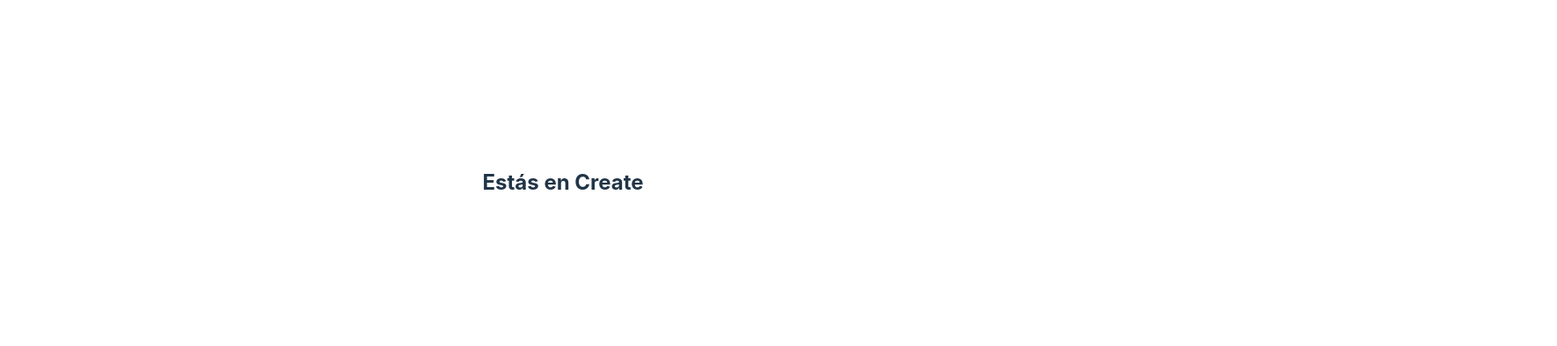
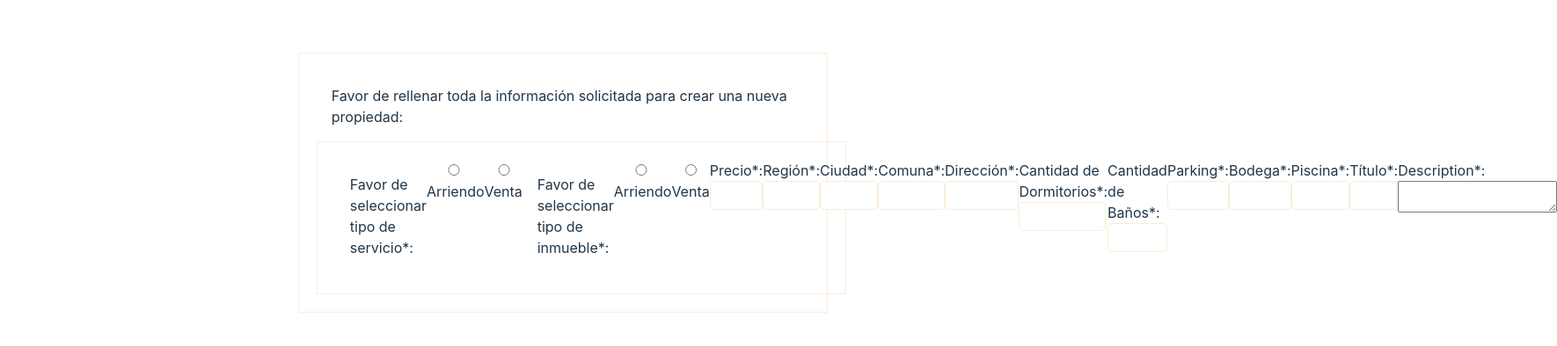
Before and after one commit to FernandaOlivares/Full-Stack-Project-Front, a React (Vite) app in the folder client/: page /create in a window 1280 px wide. Shown: the part 192-586 px from the top of the page at 88% size, 1770 px wide, since content can reach past the window. Built offline with nearby package versions, Linux system fonts and the light colour scheme.

Commit message:
Starting Components: PostNewProperty + Create ->LandingPage & Routes Updated

```diff
--- a/client/src/App.jsx
+++ b/client/src/App.jsx
@@ -1,5 +1,6 @@
 import { BrowserRouter, Routes, Route } from 'react-router-dom';
 
+import LandingPage from '../src/views/LandingPage/LandingPage.jsx'
 import Home from '../src/views/Home/Home.jsx';
 import Detail from '../src/views/Detail/Detail.jsx';
 import Create from '../src/views/Create/Create.jsx';
@@ -13,7 +14,7 @@ function App() {
     <BrowserRouter>
       <div>
       <Routes>
-        <Route exact path='/' element ={<Home/>}/>
+        <Route exact path='/' element ={<LandingPage/>}/>
         <Route exact path='/home' element ={<Home/>}/>
         <Route exact path='/home/:id' element ={<Detail/>}/>
         <Route exact path='/create' element ={<Create/>}/>
--- a/client/src/components/Card/Card.jsx
+++ b/client/src/components/Card/Card.jsx
@@ -8,7 +8,7 @@ function Card({property}) {
     return (
       <>
         <div className={styles.card}>
-        <Link to={`home/${id}`}>
+        <Link to={`${id}`}>
         <h3>Comuna:</h3>
         <h3>{name}</h3>
         <h3>Precio:</h3>
--- a/client/src/components/Form/Form.module.css
+++ b/client/src/components/Form/Form.module.css
@@ -0,0 +1,46 @@
+.formContainer {
+    width: 70vh;
+    padding: 20px;
+    margin-left: 0%;
+    margin-top: 0vh;
+}
+
+.formInstructions{
+    text-align: left;
+    margin-left: 3%;
+  }
+
+  .formContainer {
+    display: flex;
+    flex-direction: column;
+    border: 1px solid antiquewhite;
+}
+
+.inputContainer {
+    display: flex;
+    align-items: center;
+    width: 100%;
+}
+
+.inputField {
+    margin-bottom: 0.6vh;
+    display: flex;
+    align-items: left;
+}
+
+.inputField label {
+    margin-bottom: 3px;
+    flex: 1;
+    text-align: left;
+}
+
+.inputField input {
+    width:80%;
+    padding: 8px;
+    border: 1px solid antiquewhite;
+    border-radius: 5px;
+}
+.inputField input:focus {
+    outline: none;
+    box-shadow: 0px 0px 0.3vw antiquewhite;
+}
--- /dev/null
+++ b/client/src/components/Form/PostNewPropertyForm.jsx
@@ -0,0 +1,123 @@
+import { useState } from 'react';
+
+import styles from './Form.module.css';
+
+function PostNewPropertyForm() {
+  const [input, setInput] = useState({
+    category:'',
+    type:'',
+    price: '',
+    region: '',
+    city: '',
+    zone: '',
+    address: '',
+    bedrooms: '',
+    bathrooms: '',
+    parking: '',
+    storage:'',
+    swimmingPool:'',
+    title: '',
+    description: '',
+    images: [],
+  });
+
+  const handleSubmit = (event) => {
+    // Lógica para manejar el envío del formulario
+  };
+
+  const handleChange = (event) => {
+    // Lógica para manejar los cambios en los campos del formulario
+  };
+
+  return (
+    <>
+      <div>
+      <div className={styles.formContainer}>
+      <p className={styles.formInstructions}>Favor de rellenar toda la información solicitada para crear una nueva propiedad:</p>
+        <form onSubmit={handleSubmit} className={styles.formContainer}>
+          <div className={styles.inputField}>
+            <p className={styles.formInstructions}>Favor de seleccionar tipo de servicio*:</p>
+            <label>
+              <input type='radio' name='category' value={input.category}/> Arriendo
+              </label>
+              <label>
+              <input type='radio' name='category' value={input.category}/> Venta
+            </label>
+            <p className={styles.formInstructions}>Favor de seleccionar tipo de inmueble*:</p>
+            <label>
+              <input type='radio' name='type' value={input.type}/> Arriendo
+              </label>
+              <label>
+              <input type='radio' name='type' value={input.type}/> Venta
+            </label>
+            <label>Precio*:
+              <div className={styles.inputContainer}>
+                <input type='text' name='price' value={input.price} onChange={handleChange}/>
+              </div>
+            </label>
+            <label>Región*:
+              <div className={styles.inputContainer}>
+                <input type='text' name='region' value={input.region} onChange={handleChange}/>
+              </div>
+            </label>
+            <label>Ciudad*:
+              <div className={styles.inputContainer}>
+                <input type='text' name='city' value={input.city} onChange={handleChange}/>
+              </div>
+            </label>
+            <label>Comuna*:
+              <div className={styles.inputContainer}>
+                <input type='text' name='zone' value={input.zone} onChange={handleChange}/>
+              </div>
+            </label>
+            <label>Dirección*:
+              <div className={styles.inputContainer}>
+                <input type='text' name='address' value={input.address} onChange={handleChange}/>
+              </div>
+            </label>
+            <label>Cantidad de Dormitorios*:
+              <div className={styles.inputContainer}>
+                <input type='text' name='bedrooms' value={input.bedrooms} onChange={handleChange}/>
+              </div>
+            </label>
+            <label>Cantidad de Baños*:
+              <div className={styles.inputContainer}>
+                <input type='text' name='bathrooms' value={input.bathrooms} onChange={handleChange}/>
+              </div>
+            </label>
+            <label>Parking*:
+              <div className={styles.inputContainer}>
+                <input type='text' name='address' value={input.address} onChange={handleChange}/>
+              </div>
+            </label>
+            <label>Bodega*:
+              <div className={styles.inputContainer}>
+                <input type='text' name='storage' value={input.storage} onChange={handleChange}/>
+              </div>
+            </label>
+            <label>Piscina*:
+              <div className={styles.inputContainer}>
+                <input type='text' name='swimmingPool' value={input.swimmingPool} onChange={handleChange}/>
+              </div>
+            </label>
+            <div className={styles.inputField}>
+            <label>Título*:
+                    <div className={styles.descriptionContainer}>
+                        <input name='title' value={input.title} onChange={handleChange} className={styles.title} />
+                    </div>
+                </label>
+                <label>Description*:
+                    <div className={styles.descriptionContainer}>
+                        <textarea name='description' value={input.description} onChange={handleChange} className={styles.textarea} />
+                    </div>
+                </label>
+                </div>
+          </div>
+        </form>
+        </div>
+      </div>
+    </>
+  );
+}
+
+export default PostNewPropertyForm;
--- a/client/src/views/Create/Create.jsx
+++ b/client/src/views/Create/Create.jsx
@@ -1,10 +1,13 @@
+import PostNewPropertyForm from '../../components/Form/PostNewPropertyForm.jsx'
 
 function Create() {
 
     return (
       <>
         <div>
-        <h2>Estás en Create</h2>
+          <PostNewPropertyForm>
+          <h2>Estás en Create</h2>
+          </PostNewPropertyForm>
         </div>
       </>
     )
--- /dev/null
+++ b/client/src/views/LandingPage/LandingPage.jsx
@@ -0,0 +1,14 @@
+
+
+function LandingPage() {
+
+    return (
+      <>
+        <div>
+          <h2>Estás en LandingPage</h2>
+        </div>
+      </>
+    )
+  }
+
+  export default LandingPage;
```
Also changed, not shown: client/src/views/LandingPage/LandingPage.module.css (added).
